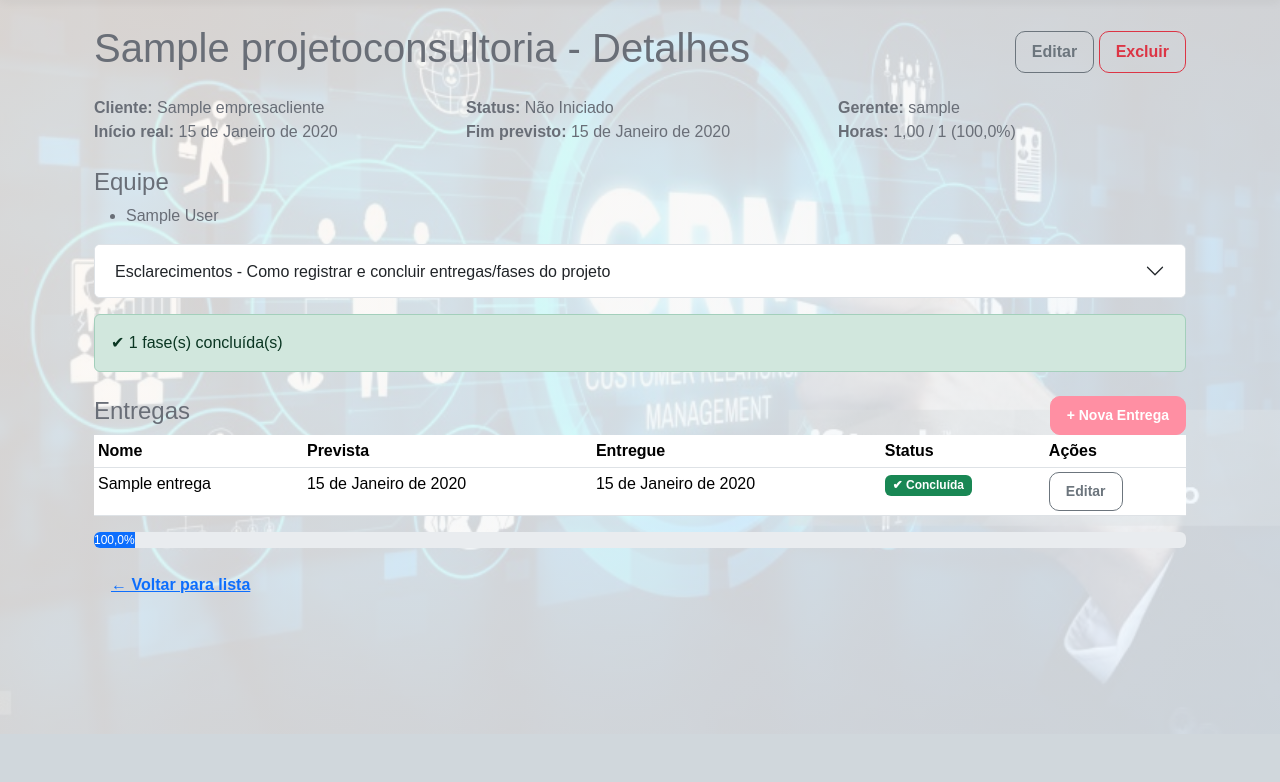
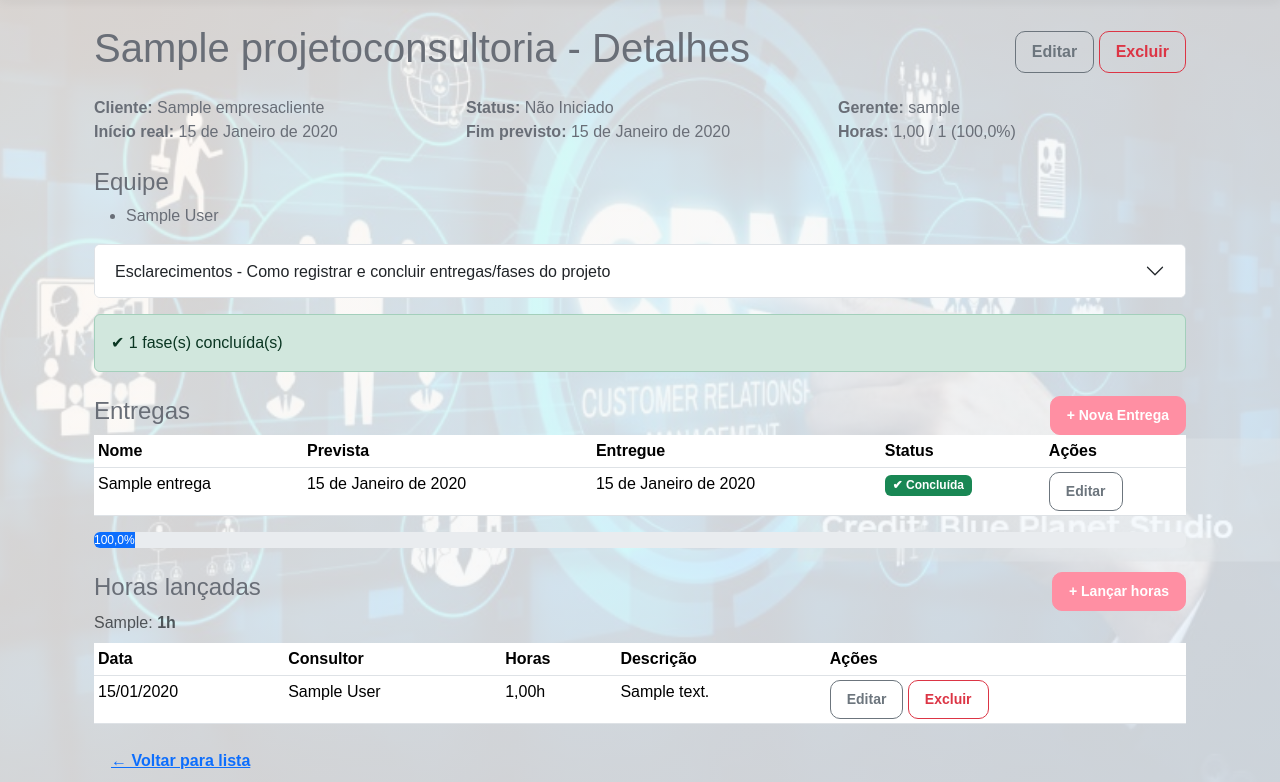
Before and after one commit to elbgq/crmconsultoria, a Django app: page /projetos/1/ in a window 1280 px wide. Shown: the part 66-848 px from the top of the page. Before the commit the page ends 776 px from the top, so only its background shows below. Run offline with Django 5.2, Linux system fonts and the light colour scheme; a user stored in the database is signed in; tables that the repository leaves empty hold one stand-in row (values such as "Sample post"); parts of the project's set-up code (start-up, migrations or seed data) failed here and were passed over.

Commit message:
Implementação do lançamento automático de hora em projetos

```diff
--- a/projetos/models.py
+++ b/projetos/models.py
@@ -1,4 +1,9 @@
+from decimal import Decimal
+
+from django.core.exceptions import ValidationError
+from django.core.validators import MaxValueValidator, MinValueValidator
 from django.db import models
+from django.db.models import Sum
 from django.conf import settings
 from crm_core.models import ModeloBase
 from oportunidades.models import Oportunidade
@@ -123,6 +128,11 @@ class ProjetoConsultoria(ModeloBase):
             self.status = novo_status
             self.save(update_fields=['status'])
 
+    def recalcular_horas(self):
+        """Atualiza horas_consumidas com a soma dos lançamentos de horas."""
+        recalcular_horas_projeto(self.pk)
+        self.refresh_from_db(fields=['horas_consumidas'])
+
     @property
     def cor_status(self):
         mapa = {
@@ -175,3 +185,42 @@ class Entrega(ModeloBase):
         if self.atrasada:
             return "danger"
         return "warning"
+
+
+def recalcular_horas_projeto(projeto_id):
+    """Grava em horas_consumidas a soma dos lançamentos do projeto (0 quando não há nenhum)."""
+    total = (
+        LancamentoHoras.objects.filter(projeto_id=projeto_id)
+        .aggregate(total=Sum('horas'))['total'] or Decimal('0')
+    )
+    ProjetoConsultoria.objects.filter(pk=projeto_id).update(horas_consumidas=total)
+
+
+class LancamentoHoras(ModeloBase):
+    """Horas trabalhadas por um consultor em um projeto (alimentam horas_consumidas e a margem)."""
+    projeto = models.ForeignKey(ProjetoConsultoria, on_delete=models.CASCADE, related_name='lancamentos')
+    usuario = models.ForeignKey(
+        settings.AUTH_USER_MODEL, on_delete=models.SET_NULL, null=True, related_name='lancamentos_horas'
+    )
+    data = models.DateField(default=timezone.localdate)
+    horas = models.DecimalField(
+        max_digits=5, decimal_places=2,
+        validators=[MinValueValidator(Decimal('0.25')), MaxValueValidator(Decimal('24'))],
+    )
+    descricao = models.CharField(max_length=200, blank=True)
+
+    class Meta: # type: ignore
+        verbose_name = "Lançamento de Horas"
+        verbose_name_plural = "Lançamentos de Horas"
+        ordering = ['-data', '-criado_em']
+        indexes = [
+            models.Index(fields=['projeto', 'data']),
+            models.Index(fields=['usuario', 'data']),
+        ]
+
+    def __str__(self):
+        return f"{self.horas}h — {self.projeto.nome} ({self.data:%d/%m/%Y})"
+
+    def clean(self):
+        if self.data and self.data > timezone.localdate():
+            raise ValidationError({'data': 'Não é possível lançar horas em data futura.'})
--- a/projetos/templates/projetos/detalhe.html
+++ b/projetos/templates/projetos/detalhe.html
@@ -17,7 +17,7 @@
         <div class="col-md-4"><strong>Gerente:</strong> {{ projeto.gerente_projeto|default:"—" }}</div>
         <div class="col-md-4"><strong>Início real:</strong> {{ projeto.data_inicio_real|default:"—" }}</div>
         <div class="col-md-4"><strong>Fim previsto:</strong> {{ projeto.data_fim_prevista|default:"—" }}</div>
-        <div class="col-md-4"><strong>Horas:</strong> {{ projeto.horas_consumidas }} / {{ projeto.horas_estimadas|default:"—" }}
+        <div class="col-md-4"><strong>Horas:</strong> {{ projeto.horas_consumidas|default:"0" }} / {{ projeto.horas_estimadas|default:"—" }}
             {% if projeto.percentual_horas_consumidas %} ({{ projeto.percentual_horas_consumidas }}%){% endif %}
         </div>
     </div>
@@ -149,6 +149,40 @@
     </div>
 
 
+    <!-- Seção de horas lançadas -->
+    <div class="d-flex justify-content-between align-items-center mt-4">
+        <h4>Horas lançadas</h4>
+        <a href="{% url 'projetos:lancar_horas' projeto.pk %}" class="btn btn-sm btn-primary">+ Lançar horas</a>
+    </div>
+    {% if horas_por_consultor %}
+    <p class="text-muted mb-2">
+        {% for h in horas_por_consultor %}{{ h.usuario__first_name|default:h.usuario__username|default:"Sem consultor" }}: <strong>{{ h.total }}h</strong>{% if not forloop.last %} · {% endif %}{% endfor %}
+    </p>
+    {% endif %}
+    <table class="table table-sm">
+        <thead>
+            <tr><th>Data</th><th>Consultor</th><th>Horas</th><th>Descrição</th><th>Ações</th></tr>
+        </thead>
+        <tbody>
+            {% for l in lancamentos %}
+            <tr>
+                <td>{{ l.data|date:"d/m/Y" }}</td>
+                <td>{{ l.usuario.get_full_name|default:l.usuario.username|default:"—" }}</td>
+                <td>{{ l.horas }}h</td>
+                <td>{{ l.descricao|default:"—" }}</td>
+                <td>
+                    {% if l.pode_gerir %}
+                    <a href="{% url 'projetos:editar_horas' l.pk %}" class="btn btn-sm btn-outline-secondary">Editar</a>
+                    <a href="{% url 'projetos:excluir_horas' l.pk %}" class="btn btn-sm btn-outline-danger">Excluir</a>
+                    {% endif %}
+                </td>
+            </tr>
+            {% empty %}
+            <tr><td colspan="5" class="text-center text-muted">Nenhuma hora lançada.</td></tr>
+            {% endfor %}
+        </tbody>
+    </table>
+
     <a href="{% url 'projetos:lista' %}" class="btn btn-link">← Voltar para lista</a>
 </div>
 {% endblock %}
--- a/projetos/urls.py
+++ b/projetos/urls.py
@@ -11,4 +11,9 @@ urlpatterns = [
     path('<int:projeto_pk>/entregas/adicionar/', views.adicionar_entrega, name='adicionar_entrega'),
     path('<int:projeto_pk>/entregas/<int:entrega_pk>/editar/', views.editar_entrega, name='editar_entrega'),
     path('entregas/<int:entrega_id>/concluir/', views.concluir_entrega, name='concluir_entrega'),
+
+    # Lançamento de horas
+    path('<int:projeto_pk>/horas/lancar/', views.lancar_horas, name='lancar_horas'),
+    path('horas/<int:pk>/editar/', views.editar_horas, name='editar_horas'),
+    path('horas/<int:pk>/excluir/', views.excluir_horas, name='excluir_horas'),
 ]
--- a/projetos/views.py
+++ b/projetos/views.py
@@ -1,8 +1,11 @@
 from django.contrib.auth.decorators import login_required
 from django.shortcuts import render, redirect, get_object_or_404
 from django.contrib import messages
-from .models import ProjetoConsultoria, Entrega
-from .forms import ProjetoConsultoriaForm, EntregaForm
+from django.core.exceptions import PermissionDenied
+from django.db.models import Sum
+from .models import ProjetoConsultoria, Entrega, LancamentoHoras
+from .forms import ProjetoConsultoriaForm, EntregaForm, LancamentoHorasForm
+from usuarios.permissions import eh_consultor_senior_ou_socio
 from django.utils import timezone
 
 
@@ -30,7 +33,17 @@ def lista_projetos(request):
 def detalhe_projeto(request, pk):
     projeto = get_object_or_404(ProjetoConsultoria, pk=pk)
     entregas = projeto.entregas.all() # type: ignore
-    contexto = {'projeto': projeto, 'entregas': entregas}
+    lancamentos = list(projeto.lancamentos.select_related('usuario'))  # type: ignore
+    for l in lancamentos:
+        l.pode_gerir = _pode_gerir_lancamento(request.user, l)
+    horas_por_consultor = (
+        projeto.lancamentos.values('usuario__first_name', 'usuario__username')  # type: ignore
+        .annotate(total=Sum('horas')).order_by('-total')
+    )
+    contexto = {
+        'projeto': projeto, 'entregas': entregas,
+        'lancamentos': lancamentos, 'horas_por_consultor': horas_por_consultor,
+    }
     return render(request, 'projetos/detalhe.html', contexto)
 
 
@@ -96,3 +109,60 @@ def concluir_entrega(request, entrega_id):
     entrega.data_entregue = timezone.now().date()
     entrega.save()
     return redirect('projetos:detalhe', pk=entrega.projeto.id) # type: ignore
+
+
+# --- Lançamento de horas ---
+
+def _pode_gerir_lancamento(user, lancamento):
+    """Cada consultor edita/exclui os próprios lançamentos; superusuário, sócio e sênior, todos."""
+    return (
+        user.is_superuser
+        or eh_consultor_senior_ou_socio(user)
+        or lancamento.usuario_id == user.pk
+    )
+
+
+@login_required
+def lancar_horas(request, projeto_pk):
+    projeto = get_object_or_404(ProjetoConsultoria, pk=projeto_pk)
+    if request.method == 'POST':
+        form = LancamentoHorasForm(request.POST)
+        if form.is_valid():
+            lancamento = form.save(commit=False)
+            lancamento.projeto = projeto
+            lancamento.usuario = request.user
+            lancamento.save()
+            messages.success(request, 'Horas lançadas.')
+            return redirect('projetos:detalhe', pk=projeto.pk)
+    else:
+        form = LancamentoHorasForm()
+    return render(request, 'projetos/horas_form.html', {'form': form, 'projeto': projeto})
+
+
+@login_required
+def editar_horas(request, pk):
+    lancamento = get_object_or_404(LancamentoHoras, pk=pk)
+    if not _pode_gerir_lancamento(request.user, lancamento):
+        raise PermissionDenied
+    if request.method == 'POST':
+        form = LancamentoHorasForm(request.POST, instance=lancamento)
+        if form.is_valid():
+            form.save()
+            messages.success(request, 'Lançamento atualizado.')
+            return redirect('projetos:detalhe', pk=lancamento.projeto_id) # type: ignore
+    else:
+        form = LancamentoHorasForm(instance=lancamento)
+    return render(request, 'projetos/horas_form.html', {'form': form, 'projeto': lancamento.projeto})
+
+
+@login_required
+def excluir_horas(request, pk):
+    lancamento = get_object_or_404(LancamentoHoras, pk=pk)
+    if not _pode_gerir_lancamento(request.user, lancamento):
+        raise PermissionDenied
+    projeto_pk = lancamento.projeto_id # type: ignore
+    if request.method == 'POST':
+        lancamento.delete()
+        messages.success(request, 'Lançamento excluído.')
+        return redirect('projetos:detalhe', pk=projeto_pk)
+    return render(request, 'projetos/horas_confirmar_exclusao.html', {'lancamento': lancamento})
```
Also changed, not shown: projetos/admin.py (+9 -2 lines), projetos/forms.py (+19 -2 lines), projetos/signals.py (+9 -1 lines), projetos/templates/projetos/horas_confirmar_exclusao.html (added, +14 -0 lines), projetos/templates/projetos/horas_form.html (added, +15 -0 lines), projetos/tests.py (+102 -1 lines), README.md, projetos/migrations/0004_lancamento_horas.py (added), projetos/migrations/0005_saldo_anterior_horas.py (added).
